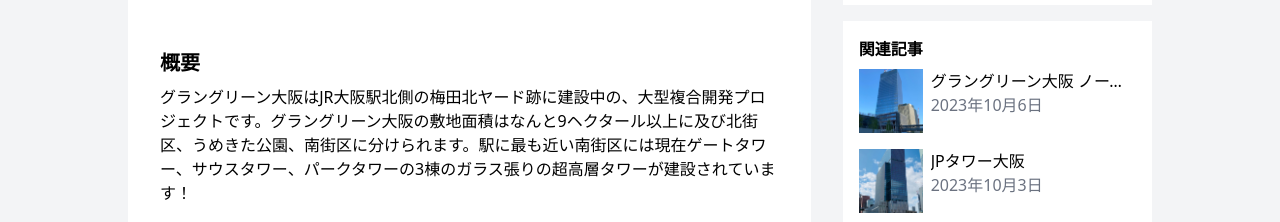
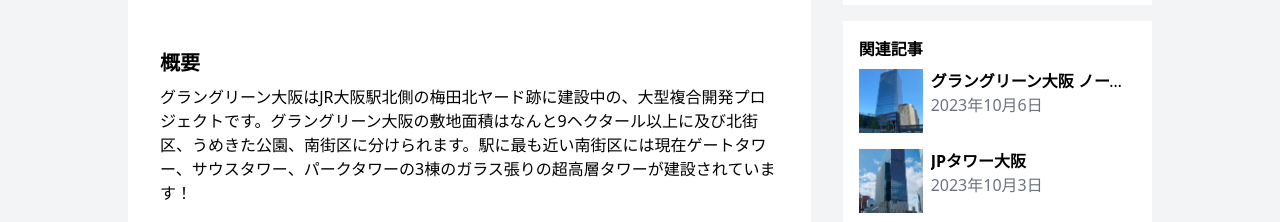
Before and after one commit to FNYukii/Skyline, a Next.js app: page /posts/1 in a window 1280 px wide. Shown: the part 543-765 px from the top of the page. Built offline with nearby package versions, Linux system fonts and the light colour scheme.

Commit message:
feat: 関連記事リストの項目のタイトルをboldにした

```diff
--- a/src/components/sections/RelatedPostListSection.tsx
+++ b/src/components/sections/RelatedPostListSection.tsx
@@ -49,7 +49,7 @@
 
 							<div className="overflow-hidden text-ellipsis whitespace-nowrap">
 
-								<Link href={`/posts/${post.id}`} className="hover:underline">{post.title}</Link>
+								<Link href={`/posts/${post.id}`} className="font-bold hover:underline">{post.title}</Link>
 								<p className="text-gray-500">{dayjs(post.createdAt).format("YYYY年M月D日")}</p>
 							</div>
 						</div>
```
